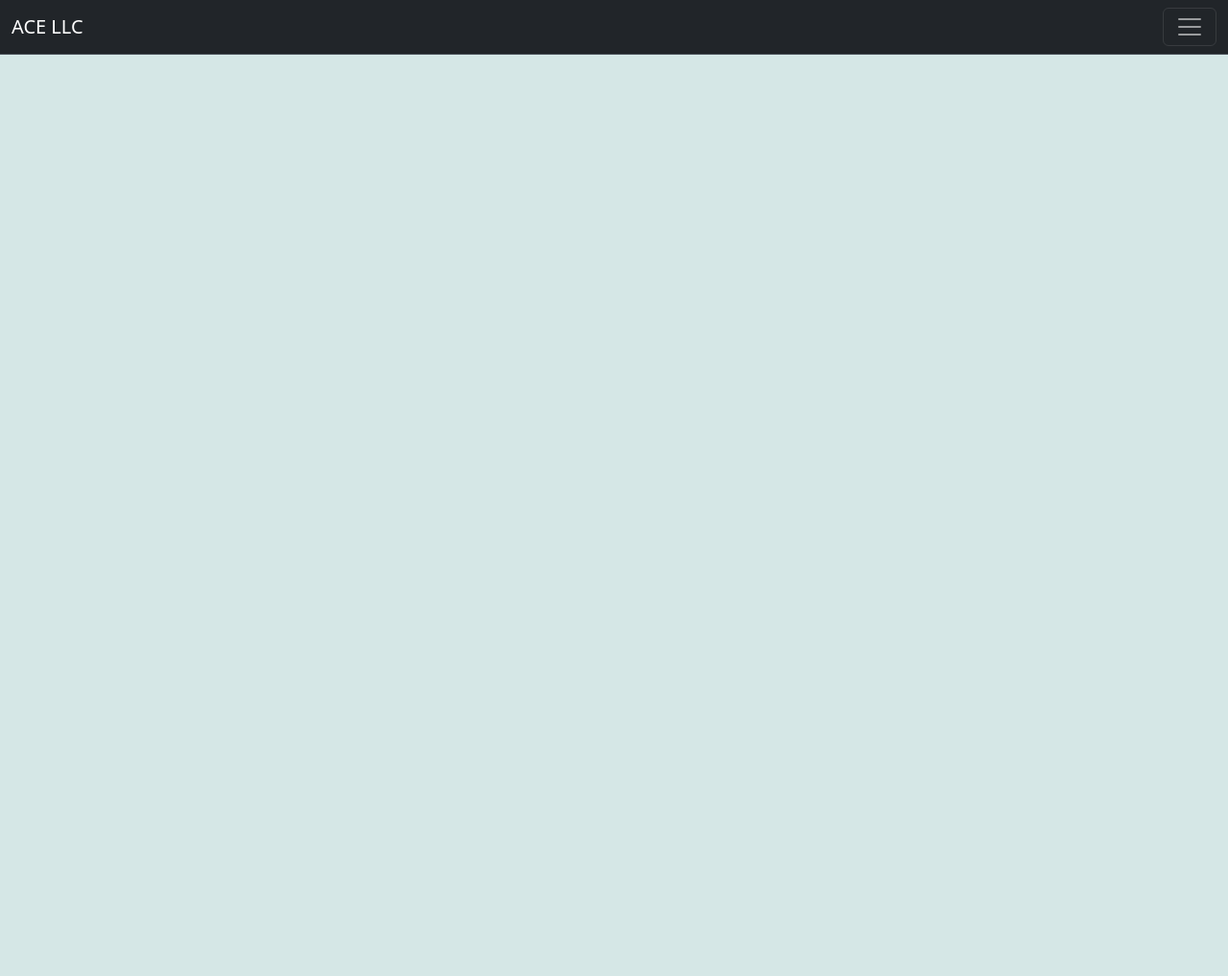
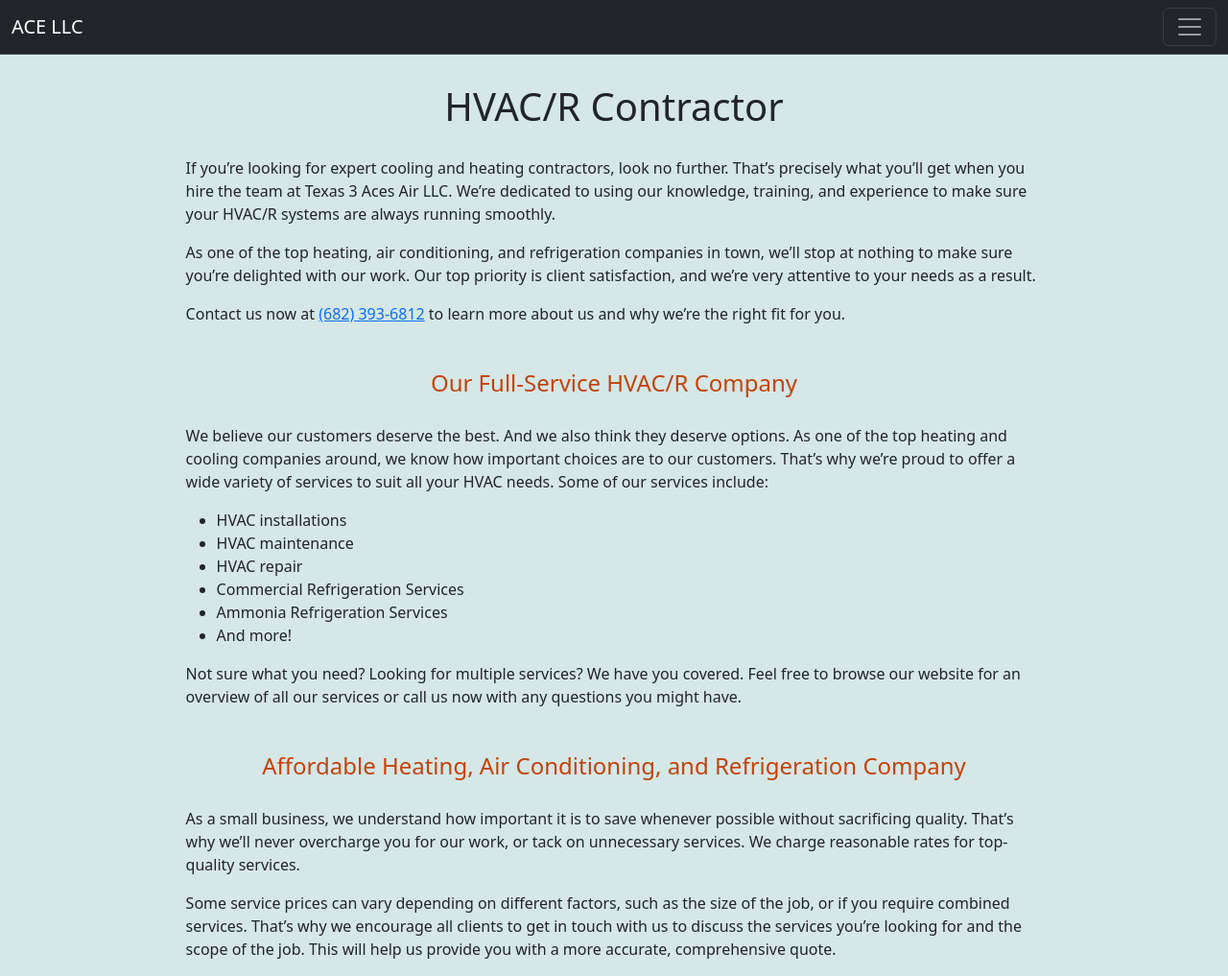
Before and after one commit to daddypulido/Ace-LLC, a plain HTML site: page index.html in a window 1280 px wide. Shown: the whole page at 96% size. Before the commit the page ends 800 px from the top, so only its background shows below. Drawn offline with nearby package versions, Linux system fonts and the light colour scheme.

Commit message:
created contact form

```diff
--- a/index.html
+++ b/index.html
@@ -32,7 +32,7 @@
           </ul>
         </li>
         <li class="nav-item">
-          <a class="nav-link" href="#">Contact Us</a>
+          <a class="nav-link" href="contact.html">Contact Us</a>
         </li>
       </ul>
       <form class="d-flex" role="search">
@@ -44,6 +44,64 @@
 </nav>
 
 <body>
+  <h1>HVAC/R Contractor</h1>
+
+  <div class="container">
+
+    <div class="paragraph">
+    <p>If you’re looking for expert cooling and heating contractors, look no further.
+      That’s precisely what you’ll get when you hire the team at Texas 3 Aces Air
+      LLC. We’re dedicated to using our knowledge, training, and experience to
+      make sure your HVAC/R systems are always running smoothly.</p>
+      <p>As one of the top heating, air conditioning, and refrigeration companies in
+        town, we’ll stop at nothing to make sure you’re delighted with our work. Our
+        top priority is client satisfaction, and we’re very attentive to your needs as a
+
+        result.</p>
+        <p>Contact us now at <a href="tel:6823936812">(682) 393-6812</a> to learn more about us and why we’re the right fit for you.</p>
+    </div>
+</div>
+<h4 class="subtitle">Our Full-Service HVAC/R Company</h4>
+
+<div class="container">
+
+  <div class="paragraph">
+  <p>We believe our customers deserve the best. And we also think they deserve
+    options. As one of the top heating and cooling companies around, we know
+    how important choices are to our customers. That’s why we’re proud to offer
+    a wide variety of services to suit all your HVAC needs. Some of our services
+    include:</p>
+    <ul>
+      <li>HVAC installations</li>
+      <li>HVAC maintenance</li>
+      <li>HVAC repair</li>
+      <li>Commercial Refrigeration Services</li>
+      <li>Ammonia Refrigeration Services</li>
+      <li>And more!</li>
+    </ul>
+    <p>Not sure what you need? Looking for multiple services? We have you
+      covered. Feel free to browse our website for an overview of all our services
+      or call us now with any questions you might have.</p>
+  </div>
+</div>
+
+<h4 class="subtitle">Affordable Heating, Air Conditioning, and Refrigeration Company</h4>
+
+<div class="container">
+  <div class="paragraph">
+    <p>As a small business, we understand how important it is to save whenever
+      possible without sacrificing quality. That’s why we’ll never overcharge you
+      for our work, or tack on unnecessary services. We charge reasonable rates for
+      top-quality services.</p>
+      <p>Some service prices can vary depending on different factors, such as the size
+        of the job, or if you require combined services. That’s why we encourage all
+        clients to get in touch with us to discuss the services you’re looking for and
+        the scope of the job. This will help us provide you with a more accurate,
+        comprehensive quote.</p>
+  </div>
+</div>
+
+
     <script src="https://cdn.jsdelivr.net/npm/bootstrap@5.3.2/dist/js/bootstrap.bundle.min.js" integrity="sha384-C6RzsynM9kWDrMNeT87bh95OGNyZPhcTNXj1NW7RuBCsyN/o0jlpcV8Qyq46cDfL" crossorigin="anonymous"></script>
 </body>
 </html>
--- a/styles.css
+++ b/styles.css
@@ -1,6 +1,7 @@
 h1, h4 {
     text-align: center;
     padding-top: 30px;
+
 }
 
 html body {
@@ -20,6 +21,22 @@ html body {
 }
 
 .subtitle{
-
   color: rgb(194, 67, 9);
 }
+
+.main-container {
+display: flex;
+justify-content: center;
+}
+
+form {
+  display: flex;
+  flex-direction: column;
+ justify-content: center;
+  align-items: center;
+  background-color: rgba(5, 65, 5, 0.2);
+  padding: 5vh;
+  border-radius: 20px;
+
+
+}
```
Also changed, not shown: About.html (+1 -1 lines), commercialAir.html (+1 -1 lines), contact.html (added, +73 -0 lines).
